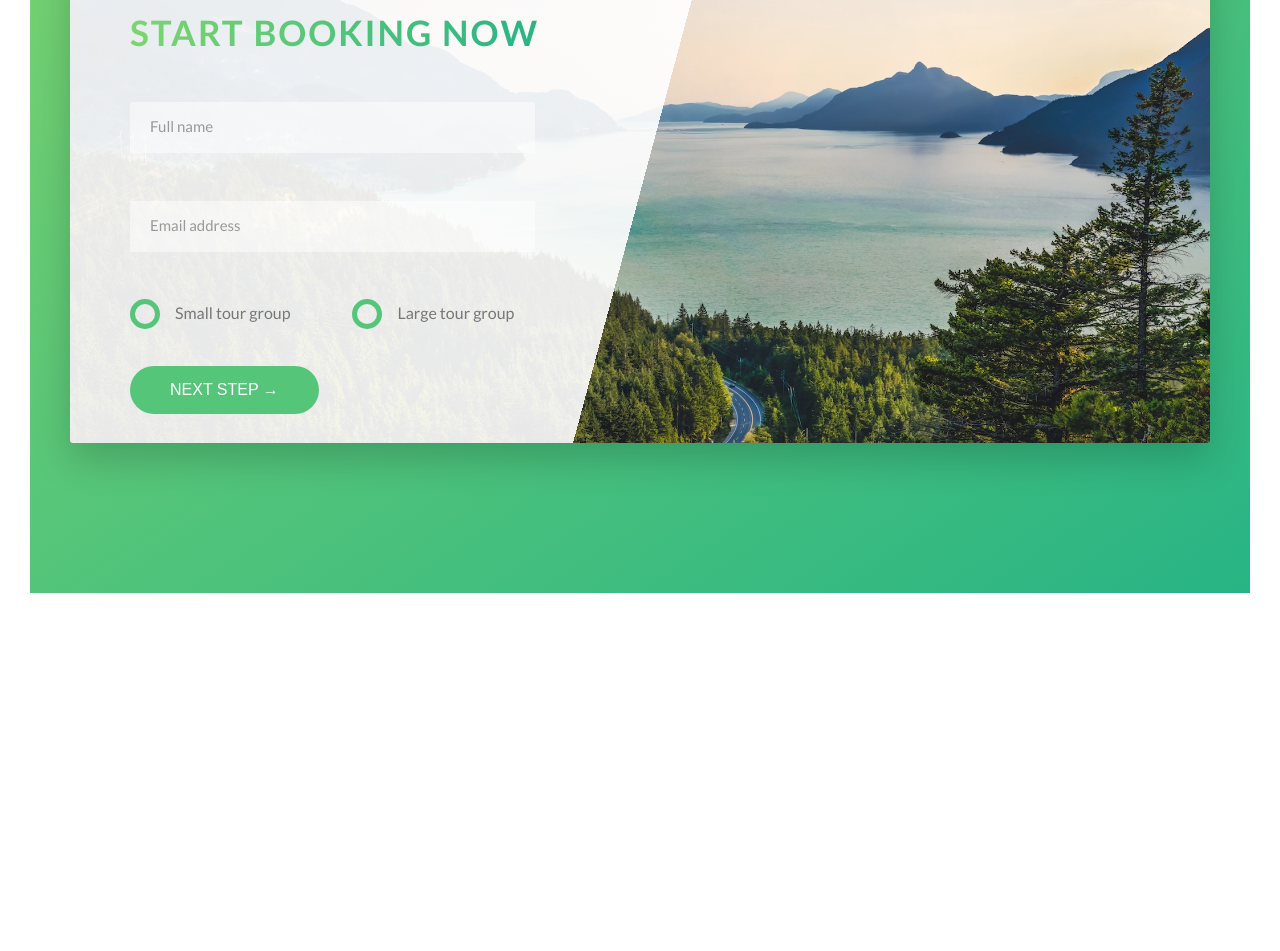
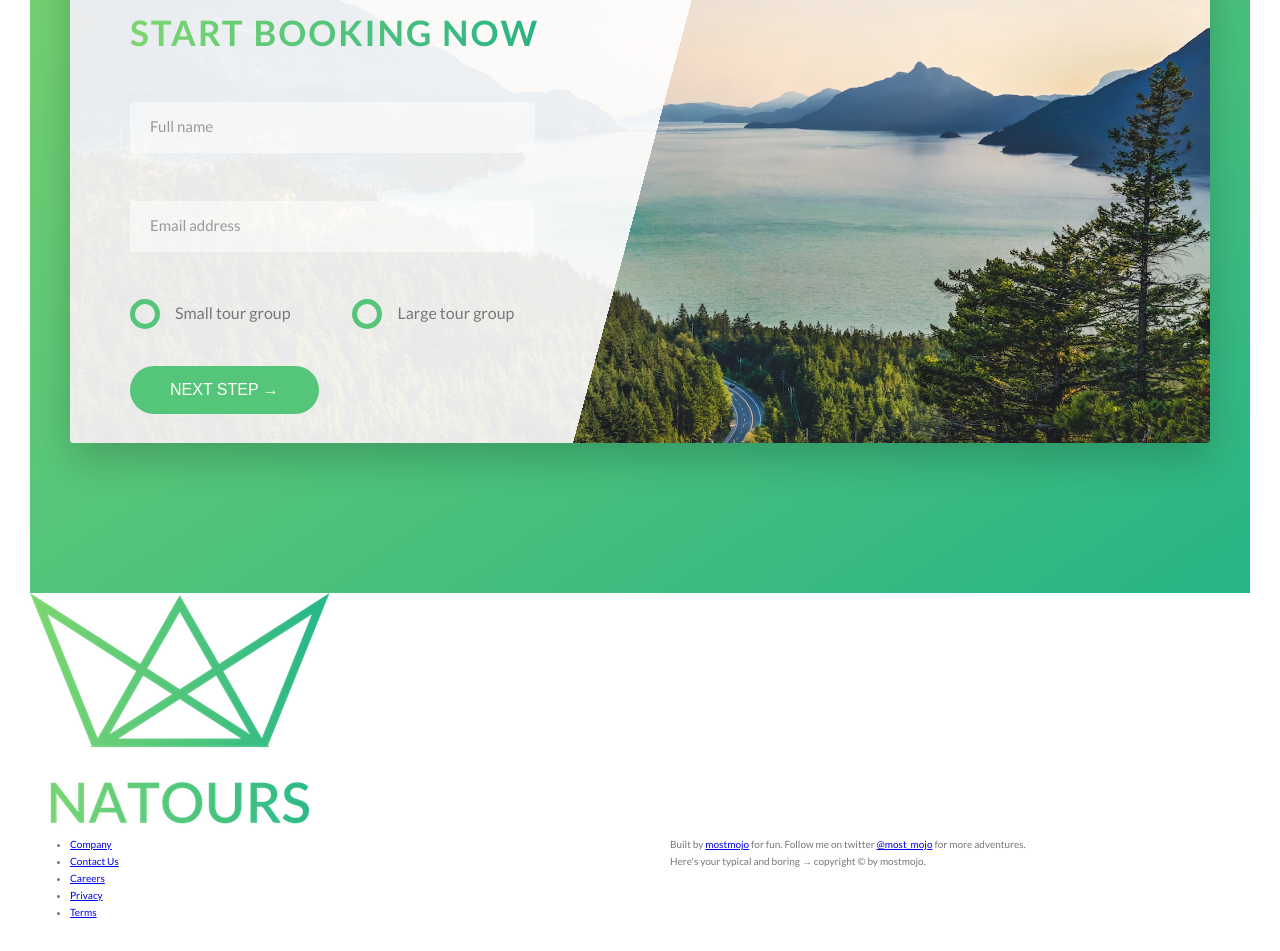
Before and after one commit to mostmojo/Ostro, a website: page index.html in a window 1280 px wide. Shown: the part 4652-5603 px from the top of the page. Before the commit the page ends 5275 px from the top, so only its background shows below. Drawn offline with Linux system fonts and the light colour scheme.

Commit message:
markup for footer

```diff
--- a/index.html
+++ b/index.html
@@ -387,6 +387,46 @@
       </section>
     </main>
 
+    <footer class="footer">
+      <div class="footer__logo-box">
+        <img src="img/logo-green-2x.png" alt="Full logo" class="footer__logo" />
+      </div>
+      <div class="row">
+        <div class="col-1-of-2">
+          <div class="footer__navigation">
+            <ul class="footer__list">
+              <li class="footer__item">
+                <a href="#" class="footer_link">Company</a>
+              </li>
+              <li class="footer__item">
+                <a href="#" class="footer_link">Contact Us</a>
+              </li>
+              <li class="footer__item">
+                <a href="#" class="footer_link">Careers</a>
+              </li>
+              <li class="footer__item">
+                <a href="#" class="footer_link">Privacy</a>
+              </li>
+              <li class="footer__item">
+                <a href="#" class="footer_link">Terms</a>
+              </li>
+            </ul>
+          </div>
+        </div>
+        <div class="col-1-of-2">
+          <p class="footer__copyright">
+            Built by <a href="#" class="footer__link">mostmojo</a> for fun.
+            Follow me on twitter
+            <a href="https://twitter.com/most_mojo" class="footer__link"
+              >@most_mojo</a
+            >
+            for more adventures. <br />Here's your typical and boring &rarr;
+            copyright &copy; by mostmojo.
+          </p>
+        </div>
+      </div>
+    </footer>
+
     <!-- <section class="grid-test">
       <div class="row">
         <div class="col-1-of-2">
```
